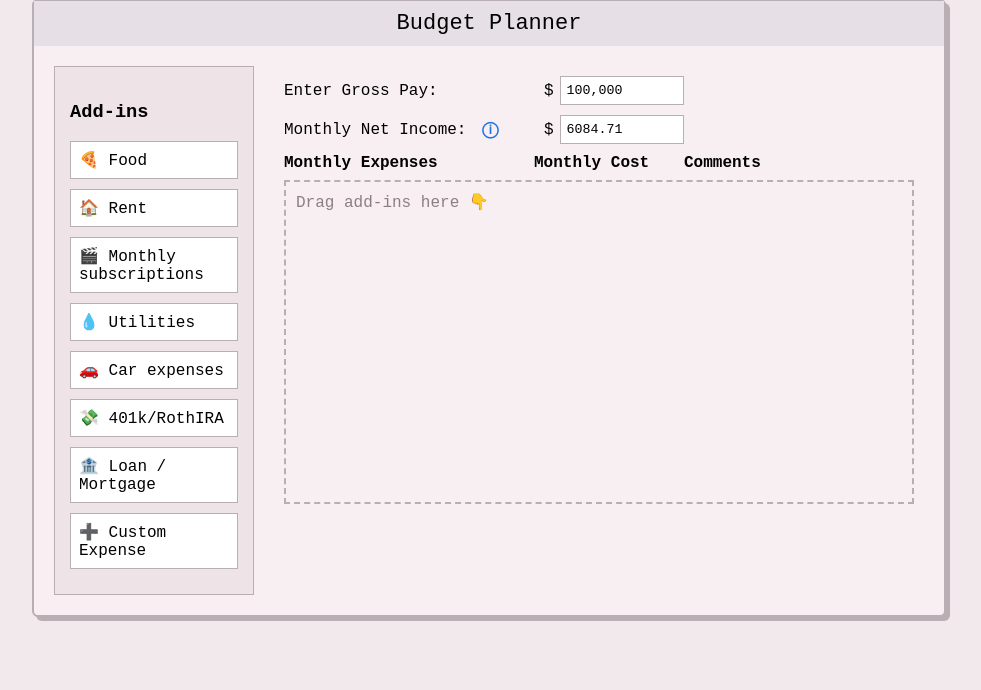
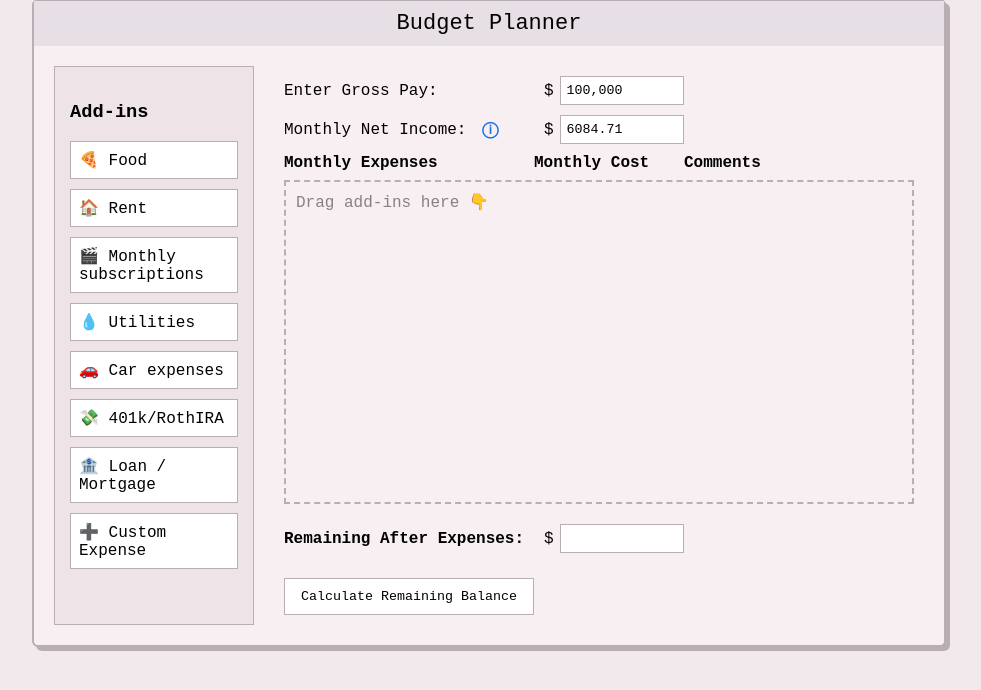
Before and after one commit to Srivacthi/Its-Giving-Solvency, a Flask app: page / in a window 1280 px wide. Shown: the part 49-739 px from the top of the page, without its empty margins (151-1132 px from the left). Run offline with Flask 3, Linux system fonts and the light colour scheme.

Commit message:
Monthly expense subtractor

```diff
--- a/templates/budget2.html
+++ b/templates/budget2.html
@@ -229,6 +229,25 @@
         <div class="main" id="dropzone">
           <div class="placeholder">Drag add-ins here 👇</div>
         </div>
+        <div class="row" style="margin-top: 20px;">
+          <div><strong>Remaining After Expenses:</strong></div>
+          <div class="money-inline">
+            <span>$</span>
+            <input id="remainingBalance" readonly />
+          </div>
+        </div>
+
+        <button onclick="calculateRemaining()" style="
+          margin-top: 15px;
+          padding: 10px 16px;
+          font-family: inherit;
+          border: 1px solid #b8aeb3;
+          background: #fff;
+          cursor: pointer;
+        ">
+          Calculate Remaining Balance
+        </button>
+
       </div>
     </div>
   </div>
@@ -363,5 +382,32 @@
     calculateMonthlyNet();
   </script>
 
+  <!-- Calculated monthly remaining income after all monthly payments-->
+  <script>
+    function calculateRemaining() {
+      const monthlyNet = parseFloat(
+        document.getElementById("monthlyNet").value.replace(/,/g, "")
+      );
+
+      if (isNaN(monthlyNet)) return;
+
+      let totalExpenses = 0;
+
+      // Select all money inputs inside the dropzone
+      const expenseInputs = document.querySelectorAll(
+        "#dropzone .money-inline input"
+      );
+
+      expenseInputs.forEach(input => {
+        const value = parseFloat(input.value.replace(/,/g, ""));
+        if (!isNaN(value)) {
+          totalExpenses += value;
+        }
+      });
+
+      const remaining = monthlyNet - totalExpenses;
+      document.getElementById("remainingBalance").value = remaining.toFixed(2);
+    }
+  </script>
 </body>
 </html>
```
